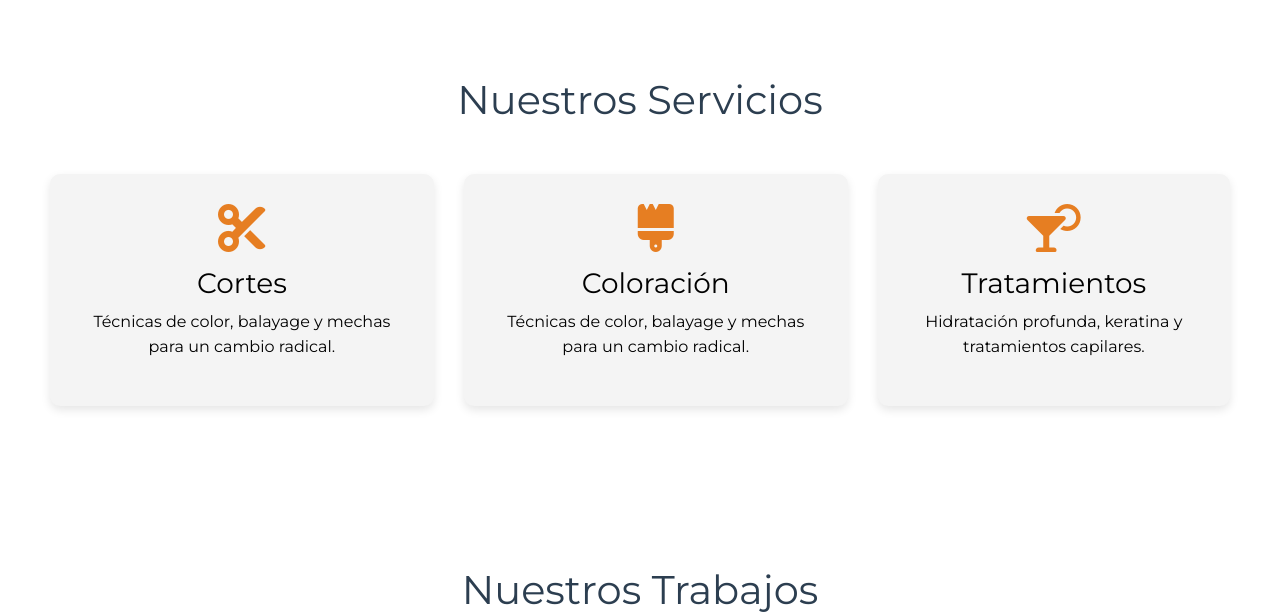
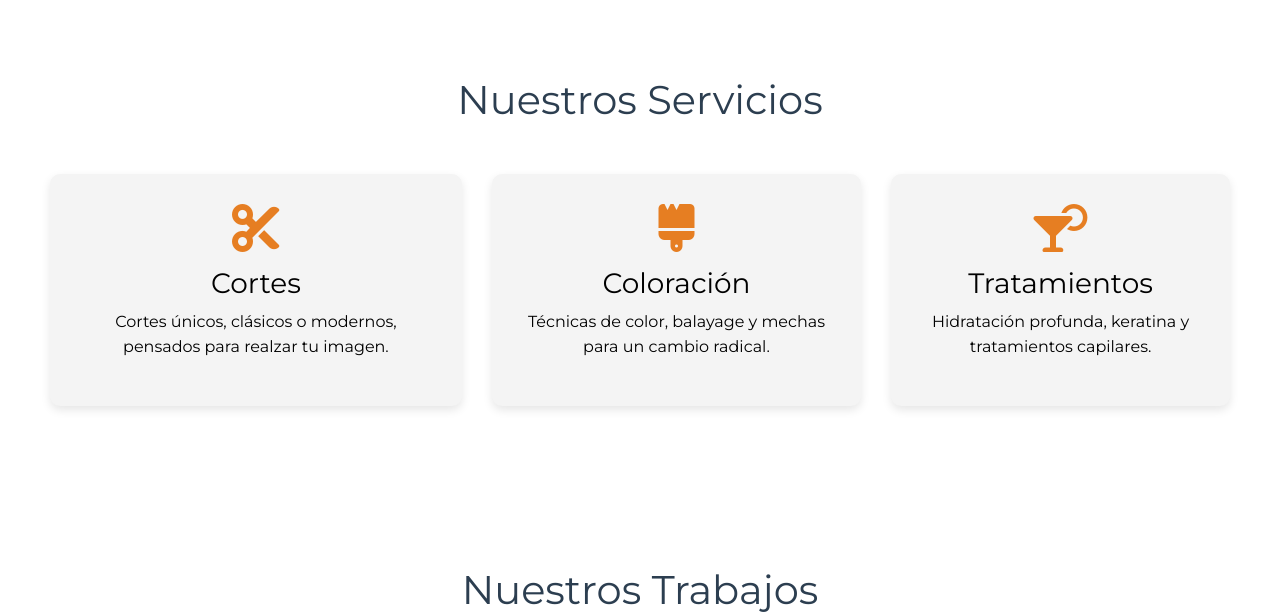
Before and after one commit to maga-casco/Peluqueria, a Django app: page / in a window 1280 px wide. Shown: the part 704-1317 px from the top of the page. Run offline with Django 5.2, Linux system fonts and the light colour scheme.

Commit message:
Quinto commit

```diff
--- a/templates/index/index.html
+++ b/templates/index/index.html
@@ -55,7 +55,7 @@
             <div class="service-card">
                 <i class="fas fa-cut"></i>
                 <h3>Cortes</h3>
-                <p>Técnicas de color, balayage y mechas para un cambio radical.</p>
+                <p>Cortes únicos, clásicos o modernos, pensados para realzar tu imagen.</p>
             </div>
             </a>
             <a href="{% url 'coloracion' %}" style="text-decoration: none;color: black;">
```
